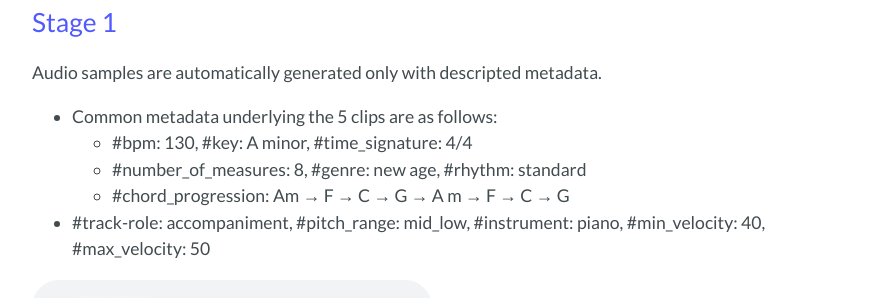
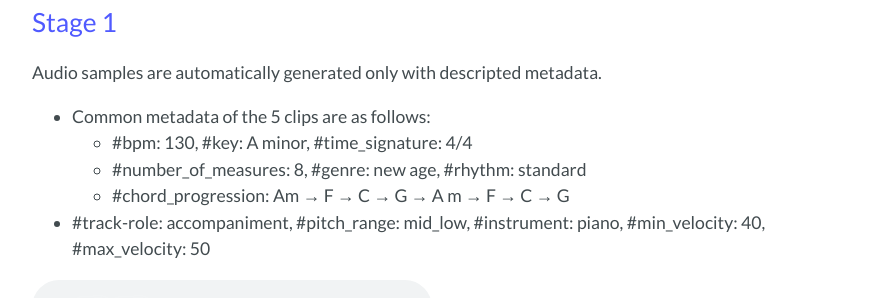
Before and after one commit to POZAlabs/ComMU, a Jekyll site: the page built from index.md, in a window 1280 px wide and 900 px high, scrolled down 2553 px. Shown: the part 154-452 px from the top of the window, without its empty margins (192-1073 px from the left). Built offline with Jekyll 4.4.1, drawn with Linux system fonts in a browser that asks for light colours; our own code applies the rules of GitHub Pages for plain Markdown files.

Commit message:
Update index.md

```diff
--- a/index.md
+++ b/index.md
@@ -44,7 +44,7 @@ As shown above, the process of combinatorial music generation is divided into tw
 
 ## Stage 1
 Audio samples are automatically generated only with descripted metadata.
- - Common metadata underlying the 5 clips are as follows:
+ - Common metadata of the 5 clips are as follows:
       -  #bpm: 130, #key: A minor, #time_signature: 4/4
       -  #number_of_measures: 8, #genre: new age, #rhythm: standard
       -  #chord_progression: Am → F → C → G → A m → F → C → G
```
